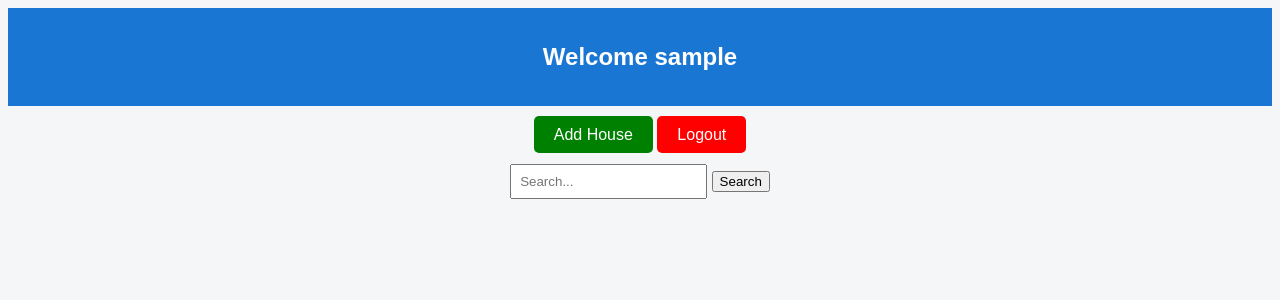
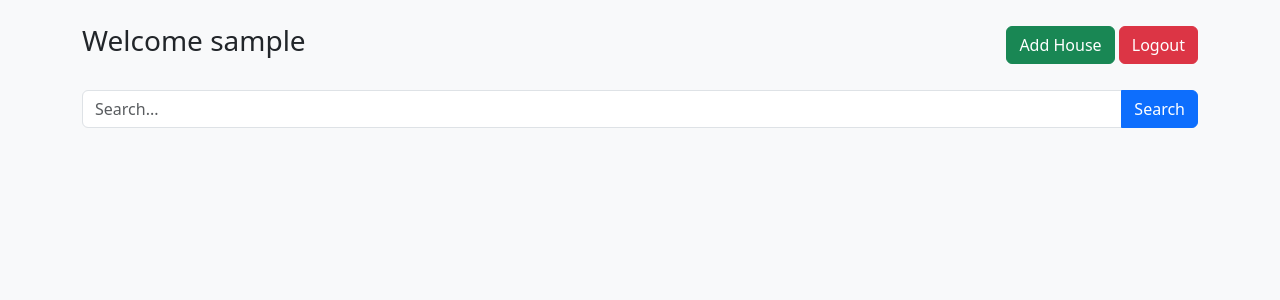
Before and after one commit to maddibhuvana111-hms/HMS-project, a Flask app: page /dashboard in a window 1280 px wide. Shown: the top 300 px of the page. Run offline with Flask 3, Linux system fonts and the light colour scheme; the visitor is signed in with stand-in values (Sample User, id 1); data that the repository does not hold is empty.

Commit message:
bootstrap UI addded

```diff
--- a/templates/dashboard.html
+++ b/templates/dashboard.html
@@ -3,95 +3,55 @@
 <head>
     <title>Dashboard</title>
 
-    <style>
-        body {
-            font-family: Arial;
-            background: #f4f6f8;
-        }
+    <!-- Bootstrap CDN -->
+    <link href="https://cdn.jsdelivr.net/npm/bootstrap@5.3.0/dist/css/bootstrap.min.css" rel="stylesheet">
 
-        .header {
-            background: #1976d2;
-            color: white;
-            padding: 15px;
-            text-align: center;
-        }
-
-        .top-buttons {
-            text-align: center;
-            margin: 20px;
-        }
-
-        .btn {
-            padding: 10px 20px;
-            color: white;
-            text-decoration: none;
-            border-radius: 5px;
-        }
-
-        .btn-add { background: green; }
-        .btn-logout { background: red; }
-
-        .search-box {
-            text-align: center;
-            margin-bottom: 20px;
-        }
-
-        .container {
-            display: flex;
-            flex-wrap: wrap;
-            justify-content: center;
-        }
-
-        .card {
-            background: white;
-            width: 260px;
-            margin: 15px;
-            border-radius: 10px;
-            box-shadow: 0 4px 10px rgba(0,0,0,0.1);
-            text-align: center;
-        }
-
-        .card img {
-            width: 100%;
-            height: 150px;
-        }
-    </style>
 </head>
 
-<body>
+<body class="bg-light">
 
-<div class="header">
-    <h2>Welcome {{ session['user'] }}</h2>
-</div>
+<div class="container mt-4">
 
-<div class="top-buttons">
-    <a href="/add_house" class="btn btn-add">Add House</a>
-    <a href="/logout" class="btn btn-logout">Logout</a>
-</div>
+    <div class="d-flex justify-content-between align-items-center mb-4">
+        <h3>Welcome {{ session['user'] }}</h3>
+        <div>
+            <a href="/add_house" class="btn btn-success">Add House</a>
+            <a href="/logout" class="btn btn-danger">Logout</a>
+        </div>
+    </div>
 
-<div class="search-box">
-    <form method="POST">
-        <input type="text" name="search" placeholder="Search..." style="padding:8px;">
-        <button type="submit">Search</button>
+    <!-- Search -->
+    <form method="POST" class="mb-4">
+        <div class="input-group">
+            <input type="text" name="search" class="form-control" placeholder="Search...">
+            <button class="btn btn-primary">Search</button>
+        </div>
     </form>
-</div>
 
-<div class="container">
-    {% for house in houses %}
-    <div class="card">
+    <div class="row">
 
-        {% if house['image'] %}
-        <img src="{{ url_for('static', filename='uploads/' + house['image']) }}">
-        {% endif %}
+        {% for house in houses %}
+        <div class="col-md-4">
+            <div class="card mb-4 shadow-sm">
 
-        <h3>{{ house['name'] }}</h3>
-        <p>{{ house['location'] }}</p>
+                {% if house['image'] %}
+                <img src="{{ url_for('static', filename='uploads/' + house['image']) }}" class="card-img-top">
+                {% endif %}
 
-        <a href="/edit_house/{{ house['id'] }}">Edit</a>
-        <a href="/delete_house/{{ house['id'] }}">Delete</a>
+                <div class="card-body text-center">
+                    <h5>{{ house['name'] }}</h5>
+                    <p>{{ house['location'] }}</p>
+
+                    <a href="/edit_house/{{ house['id'] }}" class="btn btn-primary btn-sm">Edit</a>
+                    <a href="/delete_house/{{ house['id'] }}" class="btn btn-danger btn-sm">Delete</a>
+                </div>
+
+            </div>
+        </div>
+        {% endfor %}
 
     </div>
-    {% endfor %}
+
 </div>
 
 </body>
```
